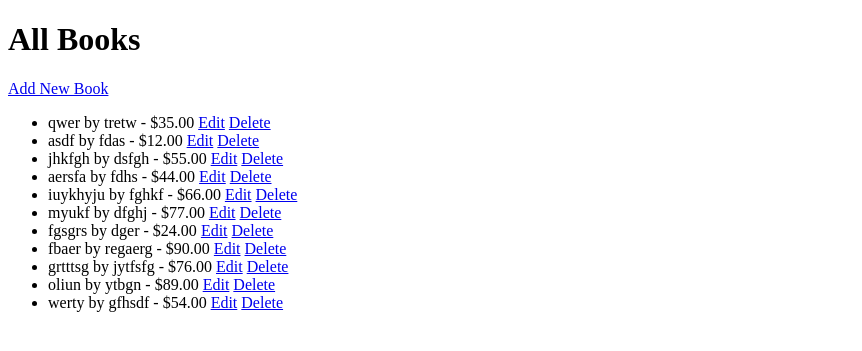
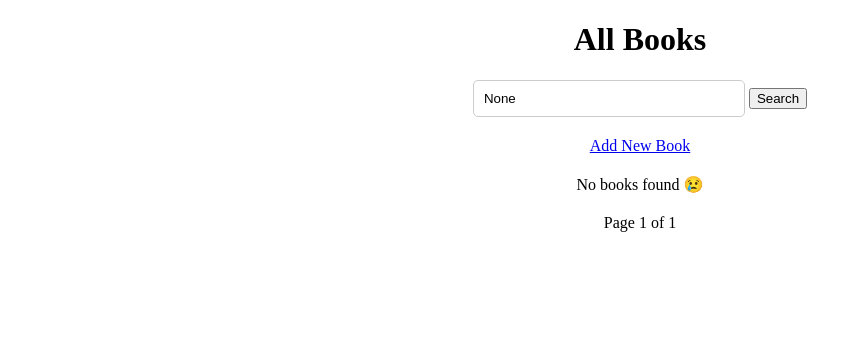
Before and after one commit to dostonbeksuyunov/u13-normativ, a Django app: a page that uses books/templates/books/book_list.html in a window 1280 px wide. Shown: the top 351 px of the page, without its empty margins (0-862 px from the left). Run offline with Django 5.2, Linux system fonts and the light colour scheme; data comes from the database, SQL or seed files in the repository; both versions use the stored data as it was after the commit.

Commit message:
Yangi kodlar qo'shildi

```diff
--- a/books/models.py
+++ b/books/models.py
@@ -1,3 +1,4 @@
+
 from django.db import models
 
 class Book(models.Model):
--- a/books/templates/books/book_list.html
+++ b/books/templates/books/book_list.html
@@ -4,18 +4,49 @@
     <title>Book List</title>
 </head>
 <body>
-    <h1>All Books</h1>
+
+    <h1 style="text-align:center;">All Books</h1>
+
+    <!-- 🔍 SEARCH FORM  -->
+    <form method="get" style="text-align:center; margin-bottom:20px;">
+        <input type="text" name="q" placeholder="Search books..." value="{{ query }}"
+               style="padding:10px; width:250px; border-radius:5px; border:1px solid #ccc;">
+
+        <button type="submit">Search</button>
+    </form>
+
+    <!-- ➕ ADD BUTTON -->
+    <div style="text-align:center; margin-bottom:20px;">
         <a href="{% url 'book_create' %}">Add New Book</a>
-    <ul>
-        {% for book in books %}
-            <li>
+    </div>
+
+    <!-- 📚 BOOK LIST -->
+<ul style="list-style:none; padding:0; width:60%; margin:auto;">
+    {% for book in page_obj %}
+        <li style="padding:10px; border-bottom:1px solid #ccc;">
             {{ book.title }} by {{ book.author }} - ${{ book.price }}
+
             <a href="{% url 'book_update' book.id %}">Edit</a>
             <a href="{% url 'book_delete' book.id %}">Delete</a>
         </li>
     {% empty %}
-            <li>No books available.</li>
+        <li style="text-align:center;">No books found 😢</li>
     {% endfor %}
 </ul>
+
+<div style="text-align:center; margin-top:20px;">
+    {% if page_obj.has_previous %}
+        <a href="?page=1&q={{ query }}">First</a>
+        <a href="?page={{ page_obj.previous_page_number }}&q={{ query }}">Previous</a>
+    {% endif %}
+
+    <span> Page {{ page_obj.number }} of {{ page_obj.paginator.num_pages }} </span>
+
+    {% if page_obj.has_next %}
+        <a href="?page={{ page_obj.next_page_number }}&q={{ query }}">Next</a>
+        <a href="?page={{ page_obj.paginator.num_pages }}&q={{ query }}">Last</a>
+    {% endif %}
+</div>
+
 </body>
 </html>
--- a/books/views.py
+++ b/books/views.py
@@ -1,13 +1,37 @@
 from django.shortcuts import render, get_object_or_404, redirect
+from django.db.models import Q
 from .models import Book
 from .forms import BookForm
 
-# BOOK LIST (home for /books/)
+
+# 📚 BOOK LIST + SEARCH
+from django.core.paginator import Paginator
+from django.db.models import Q
+
 def book_list(request):
-    books = Book.objects.all()
-    return render(request, 'books/book_list.html', {'books': books})
+    query = request.GET.get('q')
 
-# CREATE
+    if query:
+        books = Book.objects.filter(
+            Q(title__icontains=query) |
+            Q(author__icontains=query) |
+            Q(price__icontains=query)
+        )
+    else:
+        books = Book.objects.all()
+
+    paginator = Paginator(books, 5)  # har sahifada 5 ta kitob
+
+    page_number = request.GET.get('page')
+    page_obj = paginator.get_page(page_number)
+
+    return render(request, 'books/book_list.html', {
+        'page_obj': page_obj,
+        'query': query
+    })
+
+
+# ➕ CREATE
 def book_create(request):
     if request.method == 'POST':
         form = BookForm(request.POST)
@@ -16,11 +40,14 @@
             return redirect('book_list')
     else:
         form = BookForm()
+
     return render(request, 'books/book_form.html', {'form': form})
 
-# UPDATE
+
+# ✏️ UPDATE
 def book_update(request, pk):
     book = get_object_or_404(Book, pk=pk)
+
     if request.method == 'POST':
         form = BookForm(request.POST, instance=book)
         if form.is_valid():
@@ -28,12 +55,16 @@
             return redirect('book_list')
     else:
         form = BookForm(instance=book)
+
     return render(request, 'books/book_form.html', {'form': form})
 
-# DELETE
+
+# ❌ DELETE
 def book_delete(request, pk):
     book = get_object_or_404(Book, pk=pk)
+
     if request.method == 'POST':
         book.delete()
         return redirect('book_list')
+
     return render(request, 'books/book_confirm_delete.html', {'book': book})
```
Also changed, not shown: books/static/__init__.py (deleted), books/static/books/__init__.py (deleted), db.sqlite3. Lines whose indentation alone changed are shown as unchanged.
